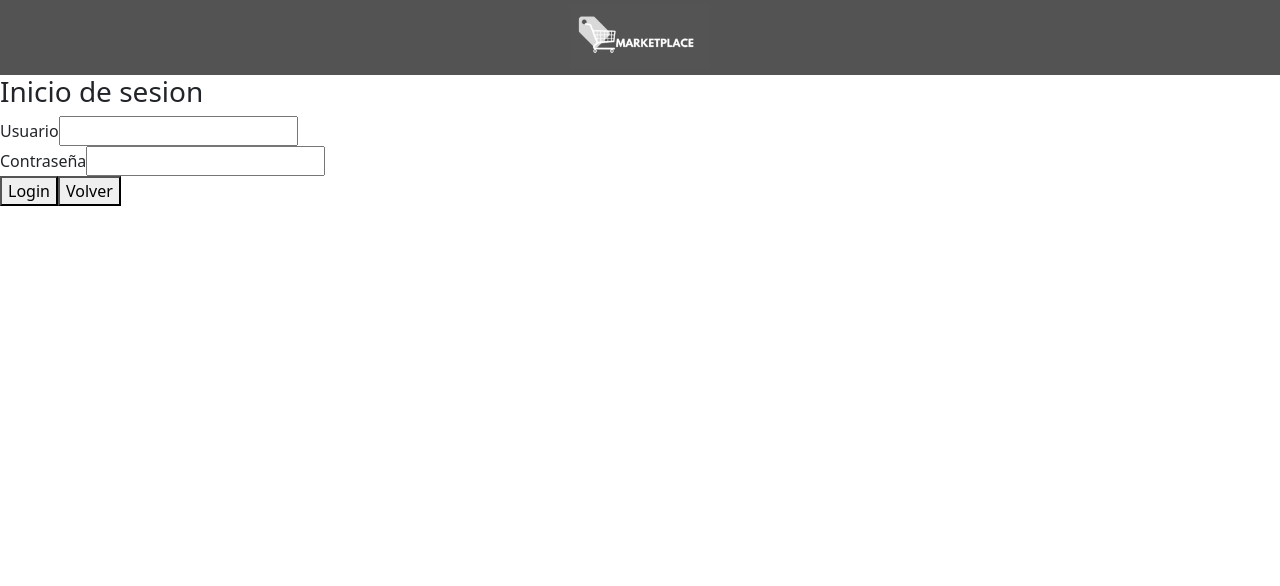
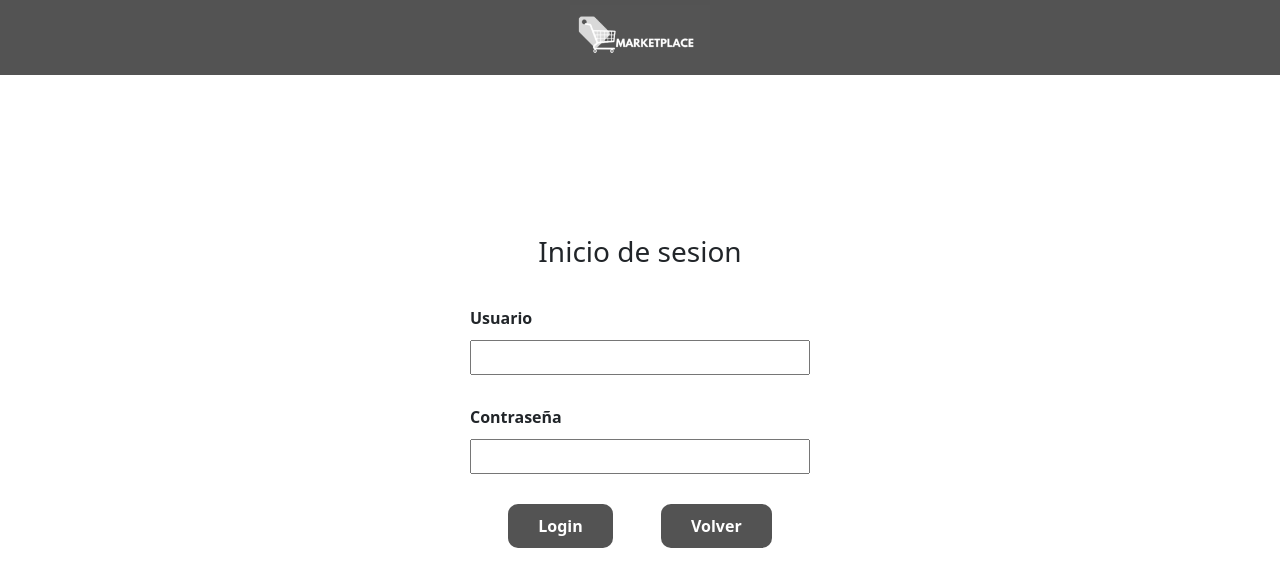
Before and after one commit to dgagan2/e-Commerce, a React (Vite) app: page /login in a window 1280 px wide. Shown: the top 586 px of the page. Built offline with nearby package versions, Linux system fonts and the light colour scheme.

Commit message:
Se modifican estilos de componentes ya creados

```diff
--- a/src/API/getData.js
+++ b/src/API/getData.js
@@ -1,8 +1,10 @@
 import { useEffect, useState } from 'react'
+import { useProductContext } from '../hooks/UseProductContext'
 const Product = 'https://api.escuelajs.co/api/v1/products'
 const Categories = 'https://api.escuelajs.co/api/v1/categories'
 
-const GetAllProduct = (id, search) => {
+const GetAllProduct = (id) => {
+  const { search } = useProductContext()
   const [products, setProducts] = useState([])
 
   const url = () => {
@@ -19,7 +21,7 @@ const GetAllProduct = (id, search) => {
       .then(res => res.json())
       .then(data => setProducts(data))
   // eslint-disable-next-line react-hooks/exhaustive-deps
-  }, [id])
+  }, [id, search])
   return products
 }
 
--- a/src/App.css
+++ b/src/App.css
@@ -2,3 +2,10 @@ body{
     margin: 0;
     padding: 0;
 }
+#root{
+    bottom: 0px;
+    top: 0;
+    left: 0px;
+    right: 0px;
+    position: fixed;
+}
--- a/src/App.jsx
+++ b/src/App.jsx
@@ -1,11 +1,14 @@
 import './App.css'
 import { BrowserRouter } from 'react-router-dom'
 import RoutesIndex from './routes/Index'
+import { ProductProvider } from '@/context/ProductsContext'
 
 function App () {
   return (
     <BrowserRouter>
-      <RoutesIndex />
+      <ProductProvider>
+        <RoutesIndex />
+      </ProductProvider>
     </BrowserRouter>
   )
 }
--- a/src/components/navbar/Navbar.css
+++ b/src/components/navbar/Navbar.css
@@ -29,6 +29,7 @@ nav button{
     align-items: center;
     gap: 10px;
     width: 70%;
+    flex-direction: row;
 }
 
 .userLoggedIn button{
--- a/src/components/navbar/Navbar.jsx
+++ b/src/components/navbar/Navbar.jsx
@@ -5,25 +5,26 @@ import '@/components/navbar/Navbar.css'
 import UserLoggedIn from './UserLoggedIn'
 import { Link } from 'react-router-dom'
 import { useState } from 'react'
-import { useProductContext } from '../../hooks/UseProductContext'
+import { useProductContext } from '@/hooks/UseProductContext'
 const Navbar = () => {
   const [error, setError] = useState('')
-  const { search, setSearch } = useProductContext()
+  const { setSearch } = useProductContext()
+  const [localValue, setLocalValue] = useState('')
   const handleSubmit = (event) => {
     event.preventDefault()
-    if (search === '') {
+    if (localValue === '') {
       setError('El campo no puede estar vacio')
       return
     }
-    if (search.length > 3) {
+    if (localValue.length > 3) {
       setError('')
+      setSearch(localValue)
       return
     }
     if (error.length > 0) {
       setSearch('')
     }
   }
-  console.log(error)
   return (
     <nav>
       <Link to='/'>
@@ -32,8 +33,8 @@ const Navbar = () => {
       <div className='sectionSearch'>
         <DropdownCategories />
         <form className='formSearch' onSubmit={handleSubmit}>
-          <input type='text' placeholder={error ? `${error}` : 'Busca tu producto'} name='search' id='search' value={search} onChange={(event) => setSearch(event.target.value)} />
-          <button className='searchButton' onSubmit={handleSubmit}>
+          <input type='text' placeholder='Busca tu producto' name='search' id='search' value={localValue} onChange={(event) => setLocalValue(event.target.value)} />
+          <button className='searchButton' onClick={handleSubmit}>
             <img src={buscar} />
           </button>
 
--- a/src/page/home/Home.css
+++ b/src/page/home/Home.css
@@ -2,14 +2,17 @@ ul{
     list-style: none;
     margin: 10;
     padding: 10;
-
+    gap: 30px;
     display: grid;
-    grid-template-columns: repeat(auto-fit, minmax(200px, 1fr));
+    grid-template-columns: repeat(auto-fill, minmax(250px, 1fr));
+    width: 80%;
 }
 img{
-    width: 320px;
+    width: 260px;
 }
 section{
     display: flex;
    flex-wrap: wrap;
+   padding: 30px;
+   justify-content: center;
 }
--- a/src/page/home/Home.jsx
+++ b/src/page/home/Home.jsx
@@ -2,13 +2,11 @@ import { GetAllProduct } from '@/API/getData'
 import Navbar from '@/components/navbar/Navbar'
 import './Home.css'
 import { useParams } from 'react-router'
-import { ProductProvider } from '../../context/ProductsContext'
 const Home = () => {
   const { id } = useParams('')
   const newProducts = GetAllProduct(id)
   return (
     <>
-      <ProductProvider>
       <Navbar />
       <section>
         <ul>
@@ -21,7 +19,6 @@ const Home = () => {
           ))}
         </ul>
       </section>
-      </ProductProvider>
     </>
 
   )
--- a/src/page/login/Login.jsx
+++ b/src/page/login/Login.jsx
@@ -1,6 +1,7 @@
 import React from 'react'
 import logo from '@/assets/logo.png'
 import { Link } from 'react-router-dom'
+import '@/page/login/login.css'
 const Login = () => {
   return (
     <>
@@ -12,8 +13,8 @@ const Login = () => {
         </nav>
       </header>
       <main>
-        <section className='formLogin'>
-          <form action=''>
+        <section className='containeFormLogin'>
+          <form action='' className='formLogin'>
             <h3>Inicio de sesion</h3>
             <div>
               <label htmlFor=''>Usuario</label>
@@ -21,9 +22,9 @@ const Login = () => {
             </div>
             <div>
               <label htmlFor=''>Contraseña</label>
-              <input type='text' />
+              <input type='password' />
             </div>
-            <div>
+            <div className='containerButton'>
               <button>Login</button>
               <button>Volver</button>
             </div>
--- /dev/null
+++ b/src/page/login/login.css
@@ -0,0 +1,42 @@
+main{
+    display: flex;
+    align-items: center;
+    justify-content: center;
+    height: 80%;
+
+}
+.containeFormLogin{
+    width: 400px;
+    height: 400px;
+    text-align: center;
+    gap: 30px;
+}
+div{
+    display: flex;
+    flex-direction: column;
+    text-align: start;
+    gap: 10px;
+}
+.containerButton{
+    display: flex;
+    flex-direction: row;
+    justify-content: space-evenly;
+}
+.containerButton button{
+    border-style: none;
+    padding: 10px 30px;
+    background-color: rgb(83, 83, 83);
+    color: white;
+    border-radius: 10px;
+    font-weight: bold;
+}
+.formLogin{
+    width: 100%;
+    gap: 30px;
+    display: flex;
+    flex-direction: column;
+    font-weight: bold;
+}
+input{
+    height: 35px;
+}
```
Lines whose indentation alone changed are shown as unchanged.
